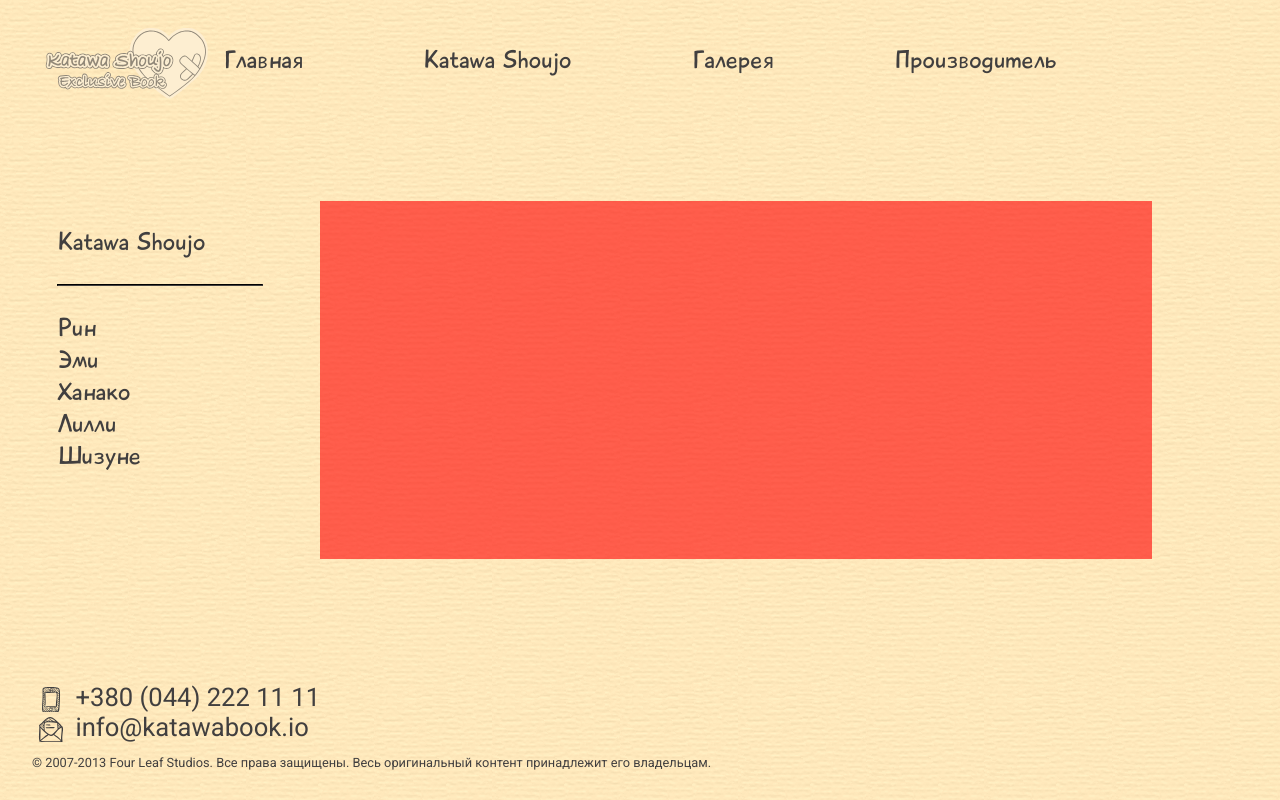
After one commit to filingroove/filingroove.github.io, a PHP site: page /katawa/about.html in a window 1280 px wide. The commit adds this page. Run offline with PHP 8.4, Linux system fonts and the light colour scheme.

Commit message:
+katawa about

```diff
--- /dev/null
+++ b/katawa/about.html
@@ -0,0 +1,113 @@
+<!DOCTYPE html>
+<html lang="ru">
+<head>
+	<meta charset="UTF-8">
+	<title>Katawa demo</title>
+	<link rel="icon" type="image/x-icon" href="favicon.ico">
+	<link rel="stylesheet" href="css/normalize.css">
+	<link rel="stylesheet" href="css/common.css">
+	<script type="text/javascript" src="js/jquery.min.js"></script>
+</head>
+<body>
+	<!-- Комментировать код — хорошее дело :3 -->
+
+
+	<!-- Это — блок, в котором существуют модальные окна -->
+	<div id="modal-bg">
+		<div id="gallery-img"></div>
+	</div>
+
+
+
+	<!-- А тут — контент -->
+	<div id="container">
+
+		<header>
+
+			<div class="logo"></div>
+
+			<div class="menu flex">
+				<a href="/">Главная</a>
+				<a href="about.html">Katawa Shoujo</a>
+				<a href="gallery.html">Галерея</a>
+				<a href="http://pro-print.com.ua/">Производитель</a>
+			</div>
+
+		</header>
+
+		<div id="about" class="flex">
+
+			<div class="inner">
+				<div class="col-l">
+					<ul>
+						<li><a data-switch="main" href="javascript:void(0)">Katawa Shoujo</a></li>
+					</ul>
+					<hr>
+					<ul>
+						<li><a data-switch="rin" href="javascript:void(0)">Рин</a></li>
+						<li><a data-switch="emi" href="javascript:void(0)">Эми</a></li>
+						<li><a data-switch="hanako" href="javascript:void(0)">Ханако</a></li>
+						<li><a data-switch="lilly" href="javascript:void(0)">Лилли</a></li>
+						<li><a data-switch="shizune" href="javascript:void(0)">Шизуне</a></li>
+					</ul>
+				</div>
+				<div class="col-r">
+					<div class="about-section main active">
+						<article></article>
+					</div>
+					<div class="about-section rin">
+						<video src=""></video>
+						<div class="sprite"></div>
+						<article></article>
+					</div>
+					<div class="about-section emi">
+						<video src=""></video>
+						<div class="sprite"></div>
+						<article></article>
+					</div>
+					<div class="about-section hanako">
+						<video src=""></video>
+						<div class="sprite"></div>
+						<article></article>
+					</div>
+					<div class="about-section lilly">
+						<video src=""></video>
+						<div class="sprite"></div>
+						<article></article>
+					</div>
+					<div class="about-section shizune">
+						<video src=""></video>
+						<div class="sprite"></div>
+						<article></article>
+					</div>
+				</div>
+			</div>
+
+		</div>
+
+		<footer class="flex">
+
+			<div class="pull-left">
+
+				<div class="info mobile">+380 (044) 222 11 11</div>
+				<div class="info email">info@katawabook.io</div>
+
+				<p>© 2007-2013 Four Leaf Studios. Все права защищены. Весь оригинальный контент принадлежит его владельцам.</p>
+			</div>
+
+		</footer>
+	</div>
+
+	<script type="text/javascript">
+
+		$(document).ready(function() {
+			console.info("Initialized");
+
+		})
+
+	</script>
+
+
+
+</body>
+</html>
--- /dev/null
+++ b/katawa/css/assets/video/desktop.ini
@@ -0,0 +1,4 @@
+[.ShellClassInfo]
+InfoTip=К этой папке открыт совместный доступ в Интернете.
+IconFile=C:\Program Files (x86)\Google\Drive\googledrivesync.exe
+IconIndex=12
--- a/katawa/css/common.css
+++ b/katawa/css/common.css
@@ -316,6 +316,33 @@
   background-repeat: no-repeat;
   background-position: center; }
 
+#about {
+  height: 65vh; }
+  #about .inner {
+    height: 14em;
+    overflow: hidden; }
+  #about .col-l {
+    width: 20vw;
+    float: left; }
+    #about .col-l ul {
+      list-style: none;
+      padding: 0 1em; }
+    #about .col-l hr {
+      width: 8em;
+      border-color: #413f3f;
+      box-shadow: none; }
+  #about .col-r {
+    width: 70vw;
+    float: left;
+    padding: 0 2.5vw; }
+    #about .col-r .about-section {
+      opacity: 0;
+      pointer-events: none;
+      background: rgba(255, 0, 0, 0.6); }
+      #about .col-r .about-section.active {
+        opacity: 1;
+        pointer-events: auto; }
+
 .hide {
   opacity: 0; }
 
--- a/katawa/gallery.html
+++ b/katawa/gallery.html
@@ -31,9 +31,9 @@
 
 			<div class="menu flex">
 				<a href="/">Главная</a>
-				<a href="http://www.katawa-shoujo.com">Katawa Shoujo</a>
+				<a href="about.html">Katawa Shoujo</a>
 				<a href="gallery.html">Галерея</a>
-				<a href="man.html">Производитель</a>
+				<a href="http://pro-print.com.ua/">Производитель</a>
 			</div>
 
 		</header>
--- a/katawa/scss/common.scss
+++ b/katawa/scss/common.scss
@@ -427,6 +427,48 @@
 	background-position: center;
 }
 
+#about {
+	height: 65vh;
+
+	.inner {
+		height: 14em;
+		overflow: hidden;
+	}
+	.col-l {
+		width: 20vw;
+		float: left;
+
+		ul {
+			list-style: none;
+			padding: 0 1em;
+		}
+
+		hr {
+			width: 8em;
+			border-color: $font;
+			box-shadow: none;
+		}
+	}
+
+	.col-r {
+		width: 70vw;
+		float: left;
+		padding: 0 2.5vw;
+
+		.about-section {
+			opacity: 0;
+			pointer-events: none;
+
+			background: rgba(#ff0000, 0.6);
+
+			&.active {
+				opacity: 1;
+				pointer-events: auto;
+			}
+		}
+	}
+}
+
 .hide {
 	opacity: 0;
 }
```
Also changed, not shown: alice/alice.json (added, +22 -0 lines), katawa/index.html (+4 -4 lines), katawa/json/questions.json (+3 -4 lines), 5 other files.
